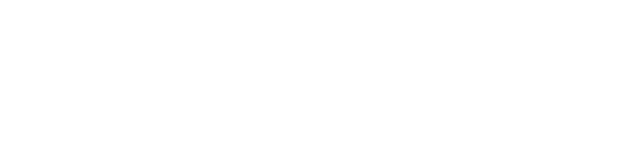
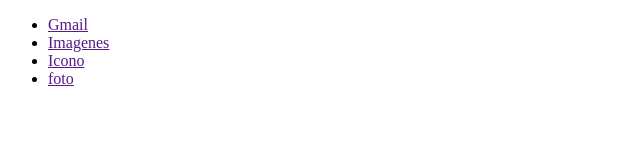
Before and after one commit to JuanSebastianMaury/Clone-de-google-2, a plain HTML site: page index.html in a window 1280 px wide. Shown: the whole page, without its empty margins (0-640 px from the left). Drawn offline with Linux system fonts and the light colour scheme.

Commit message:
se crea estructura a la barra de navegacion en HTML

```diff
--- a/index.html
+++ b/index.html
@@ -8,6 +8,21 @@
     <title>Clon de Google 2</title>
 </head>
 <body>
-
+    <nav>
+        <ul>
+            <li>
+                <a href="">Gmail</a>
+            </li>
+            <li>
+                <a href="">Imagenes</a>
+            </li>
+            <li>
+                <a href="">Icono</a>
+            </li>
+            <li>
+                <a href="">foto</a>
+            </li>
+        </ul>
+    </nav>
 </body>
 </html>
```
